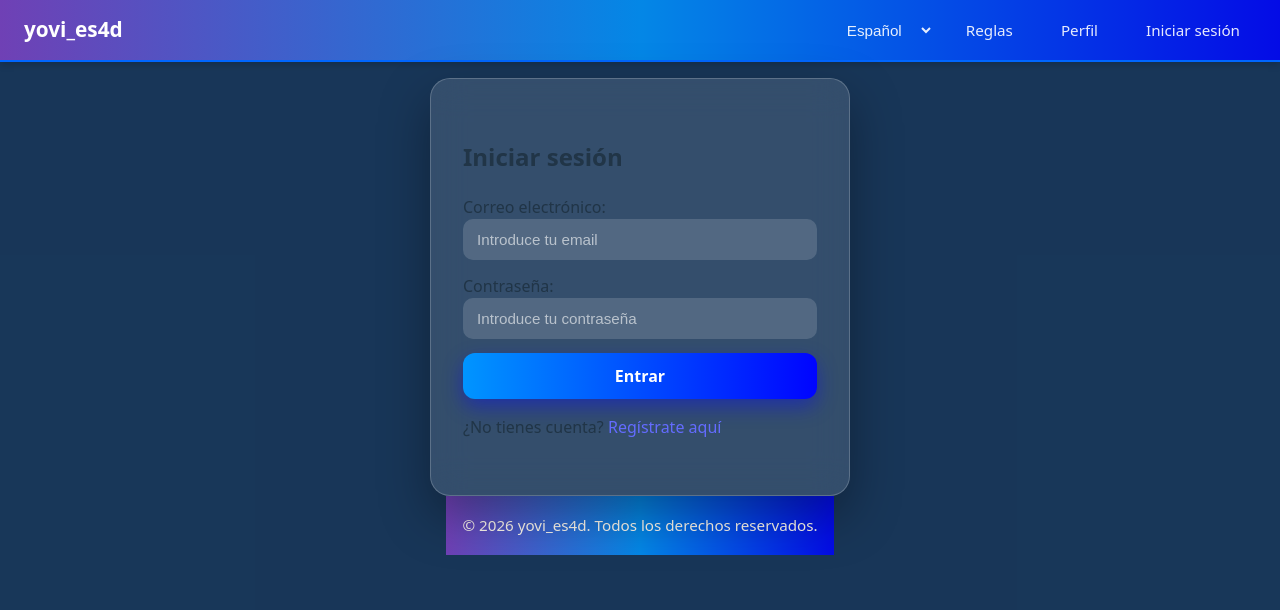
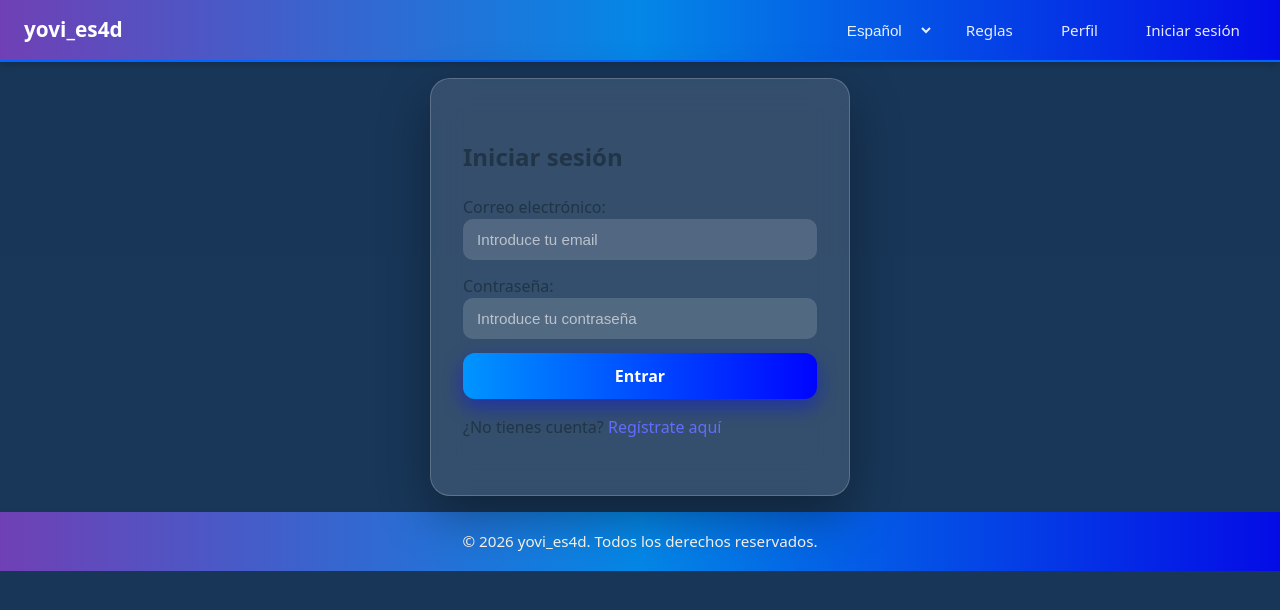
Before and after one commit to Arquisoft/yovi_es4d, a React (Vite) app in the folder webapp/: page /login in a window 1280 px wide. Shown: the top 610 px of the page. Built offline with nearby package versions, Linux system fonts and the light colour scheme.

Commit message:
fixed de vista de login

```diff
--- a/webapp/src/pages/LoginPage.tsx
+++ b/webapp/src/pages/LoginPage.tsx
@@ -16,10 +16,11 @@ const LoginPage: React.FC = () => {
             {t("users.account")} <Link to="/register">{t("users.register")}</Link>
           </p>
         </div>
-        <footer className="start-footer">
+
+      </div>
+       <footer className="start-footer">
           <a href='https://github.com/Arquisoft/yovi_es4d/tree/master' id = 'github-link' ><p>{t('footer.credits')}</p></a>
         </footer>
-      </div>
     </>
   );
 };
```
